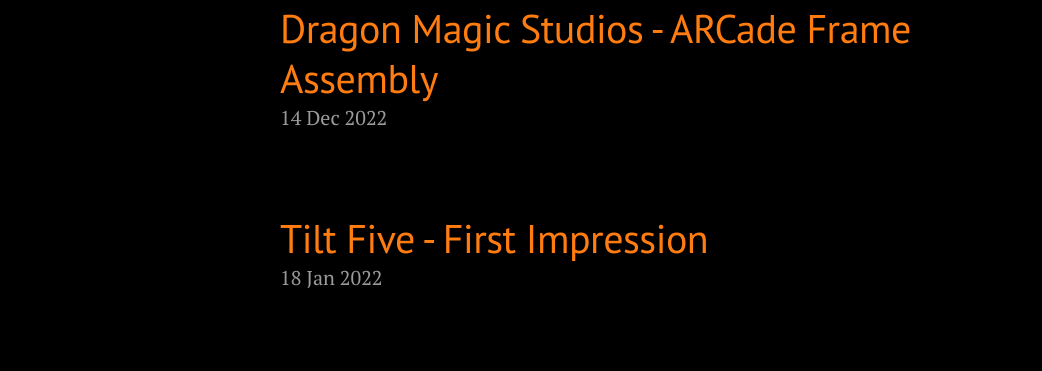
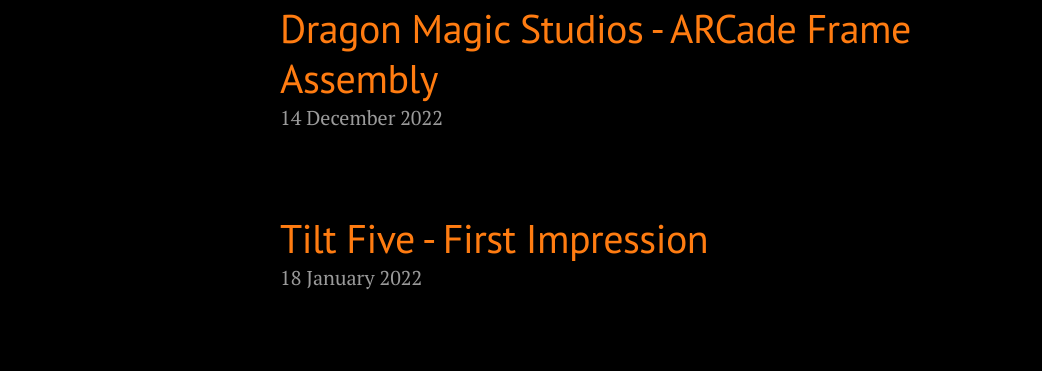
Before and after one commit to seii/seii.github.io, a Jekyll site: the page built from index.html, in a window 1280 px wide. Shown: the part 129-500 px from the top of the page, without its empty margins (0-1042 px from the left). Built offline with Jekyll 4.4.1, drawn with Linux system fonts in a browser that asks for light colours; the list of posts is cut into pages by our own code; comment, search, counter and statistics services are not loaded.

Commit message:
Update correct date location this time

```diff
--- a/index.html
+++ b/index.html
@@ -12,7 +12,7 @@ title: Jiyuu-Ni Kangae
       </a>
     </h1>
 
-    <span class="post-date">{{ post.date | date_to_string }}</span>
+    <span class="post-date">{{ post.date | date_to_long_string }}</span>
 
     {% comment %}
       {{ post.content }}
```
